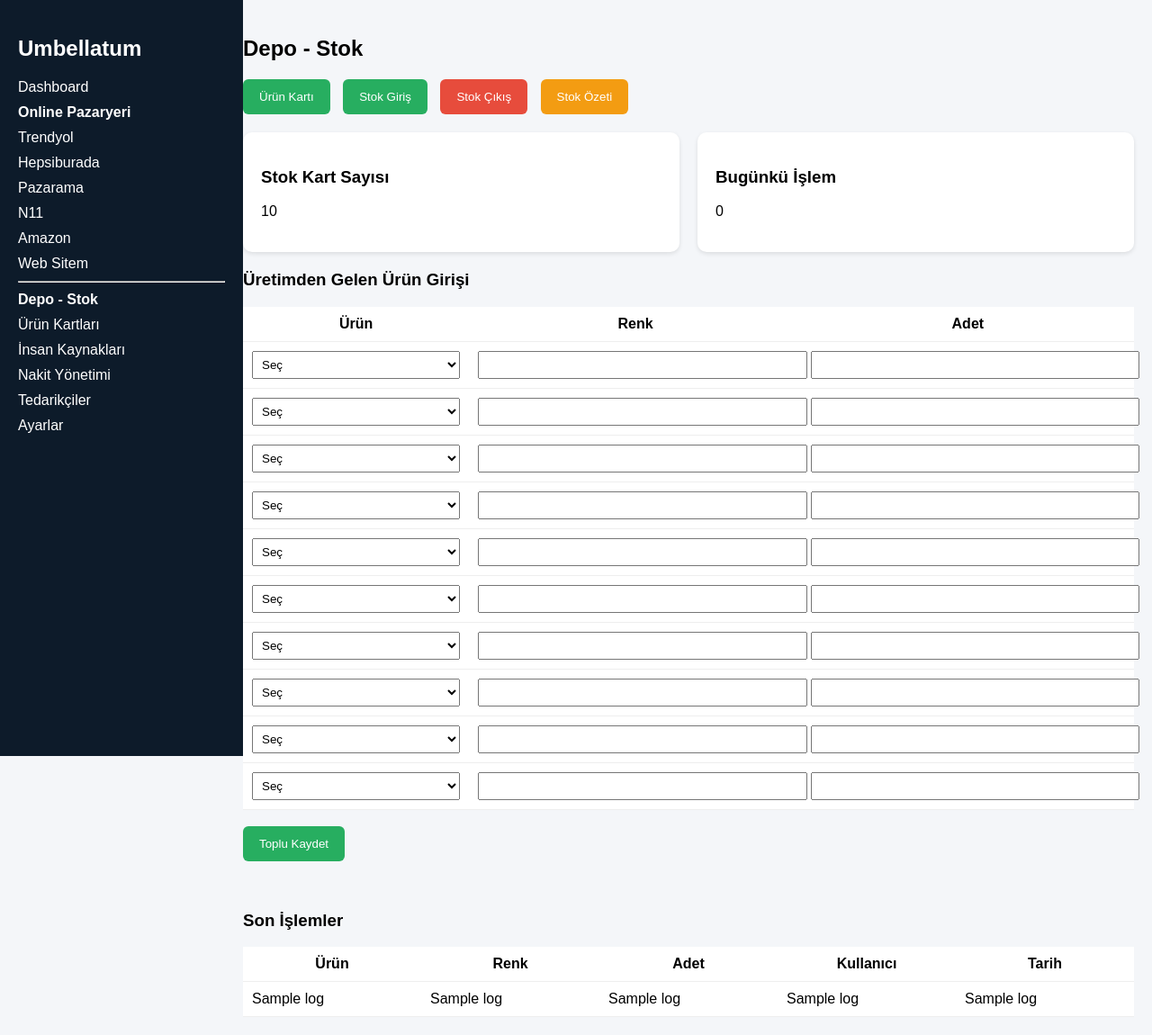
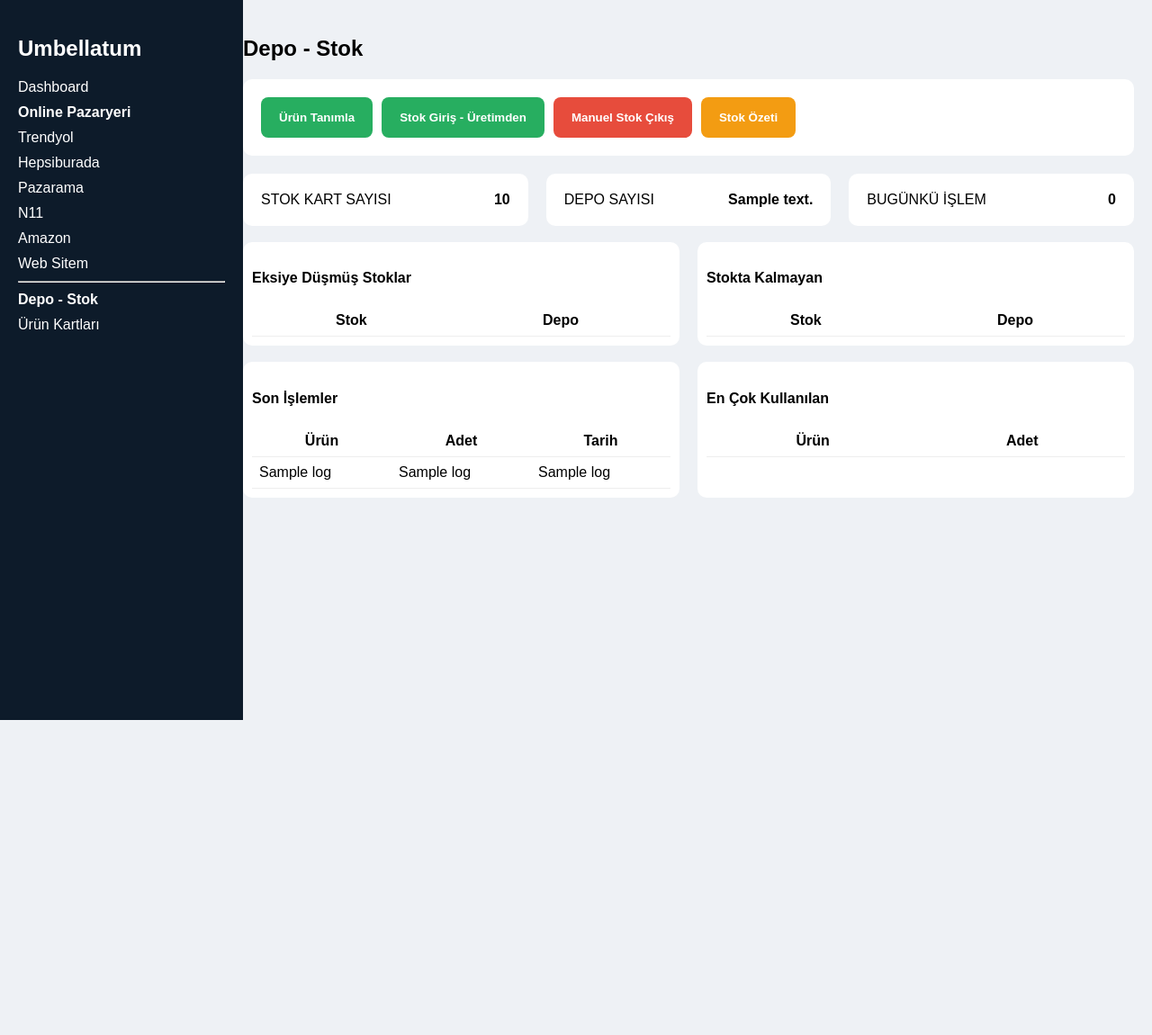
Before and after one commit to umbellatum54/stok-api, a Flask app: template templates/stok.html in a window 1280 px wide. Shown: the whole page at 90% size. After the commit the page ends 800 px from the top, so only its background shows below. Run offline with Flask 3, Linux system fonts and the light colour scheme; the template is opened without the code that fills it: most values are stand-ins (such as "Sample title", 1, 10 or a date in 2020); lists and menus that the app fills with data are empty.

Commit message:
Update stok.html

```diff
--- a/templates/stok.html
+++ b/templates/stok.html
@@ -5,82 +5,68 @@
 <title>Depo - Stok</title>
 
 <style>
-body{margin:0;font-family:Arial;background:#f4f6f9;}
+body{margin:0;font-family:Arial;background:#eef1f5;}
+.sidebar{width:230px;height:100vh;background:#0d1b2a;position:fixed;color:white;padding:20px;}
+.sidebar a{display:block;color:white;text-decoration:none;margin:10px 0;}
 
-/* SOL MENU */
-.sidebar{
-    width:230px;
-    height:100vh;
-    background:#0d1b2a;
-    position:fixed;
-    color:white;
-    padding:20px;
-}
-.sidebar a{
-    display:block;
-    color:white;
-    text-decoration:none;
-    margin:10px 0;
+.main{margin-left:250px;padding:20px;}
+
+.box{background:white;padding:20px;border-radius:10px;margin-bottom:20px;}
+
+.buttons{
+display:flex;
+gap:10px;
+margin-bottom:20px;
 }
 
-/* MAIN */
-.main{
-    margin-left:250px;
-    padding:20px;
+.btn{
+padding:15px 20px;
+border:none;
+border-radius:8px;
+color:white;
+cursor:pointer;
+font-weight:bold;
 }
 
-/* BUTTONS */
-.buttons{
-    margin-bottom:20px;
-}
-.btn{
-    padding:12px 18px;
-    border:none;
-    border-radius:6px;
-    color:white;
-    cursor:pointer;
-    margin-right:10px;
-}
 .green{background:#27ae60;}
 .red{background:#e74c3c;}
+.purple{background:#6c5ce7;}
 .orange{background:#f39c12;}
 
-/* CARDS */
 .cards{
 display:flex;
 gap:20px;
-    margin-bottom:20px;
 }
+
 .card{
 flex:1;
 background:white;
 padding:20px;
 border-radius:10px;
-    box-shadow:0 2px 5px rgba(0,0,0,0.1);
+display:flex;
+align-items:center;
+justify-content:space-between;
 }
 
-/* TABLE */
-table{
-    width:100%;
-    background:white;
-    border-collapse:collapse;
-}
-th, td{
-    padding:10px;
-    border-bottom:1px solid #eee;
+.section{
+display:flex;
+gap:20px;
 }
 
-/* FORM TABLE */
-.form-table select, .form-table input{
-    width:100%;
-    padding:6px;
+.table-box{
+flex:1;
+background:white;
+border-radius:10px;
+padding:10px;
 }
+
+table{width:100%;border-collapse:collapse;}
+th,td{padding:8px;border-bottom:1px solid #eee;}
 </style>
 </head>
 
 <body>
 
-<!-- SOL MENU -->
 <div class="sidebar">
 <h2>Umbellatum</h2>
 
@@ -98,113 +84,98 @@ th, td{
 
 <a href="/stok"><b>Depo - Stok</b></a>
 <a href="/urunler">Ürün Kartları</a>
-<a>İnsan Kaynakları</a>
-<a>Nakit Yönetimi</a>
-<a>Tedarikçiler</a>
-<a>Ayarlar</a>
 </div>
 
-<!-- MAIN -->
 <div class="main">
 
 <h2>Depo - Stok</h2>
 
-<!-- BUTONLAR -->
-<div class="buttons">
-<a href="/urunler"><button class="btn green">Ürün Kartı</button></a>
-<button class="btn green">Stok Giriş</button>
-<button class="btn red">Stok Çıkış</button>
-<button class="btn orange">Stok Özeti</button>
+<!-- 🔥 BUTONLAR -->
+<div class="box buttons">
+
+<a href="/urunler"><button class="btn green">Ürün Tanımla</button></a>
+<a href="/stok-giris"><button class="btn green">Stok Giriş - Üretimden </button></a>
+<a href="/stok-cikis"><button class="btn red">Manuel Stok Çıkış</button></a>
+<a href="/stok-ozet"><button class="btn orange">Stok Özeti</button></a>
+
 </div>
 
-<!-- KARTLAR -->
+<!-- 🔥 KARTLAR -->
 <div class="cards">
+
 <div class="card">
-<h3>Stok Kart Sayısı</h3>
-<p>{{stok_sayisi}}</p>
+<div>STOK KART SAYISI</div>
+<div><b>{{stok_sayisi}}</b></div>
 </div>
 
 <div class="card">
-<h3>Bugünkü İşlem</h3>
-<p>0</p>
-</div>
+<div>DEPO SAYISI</div>
+<div><b>{{depo_sayisi}}</b></div>
 </div>
 
-<!-- 🔥 STOK GİRİŞ -->
-<h3>Üretimden Gelen Ürün Girişi</h3>
+<div class="card">
+<div>BUGÜNKÜ İŞLEM</div>
+<div><b>0</b></div>
+</div>
 
-<form method="POST" action="/stok-toplu-giris">
+</div>
 
-<table class="form-table">
+<br>
+
+<!-- 🔥 ALT TABLOLAR -->
+<div class="section">
+
+<div class="table-box">
+<h4>Eksiye Düşmüş Stoklar</h4>
+<table>
+<tr><th>Stok</th><th>Depo</th></tr>
+</table>
+</div>
+
+<div class="table-box">
+<h4>Stokta Kalmayan</h4>
+<table>
+<tr><th>Stok</th><th>Depo</th></tr>
+</table>
+</div>
+
+</div>
+
+<br>
+
+<div class="section">
+
+<div class="table-box">
+<h4>Son İşlemler</h4>
+<table>
+
 <tr>
 <th>Ürün</th>
-<th>Renk</th>
 <th>Adet</th>
-</tr>
-
-{% for i in range(1,11) %}
-<tr>
-<td>
-<select name="urun{{i}}" onchange="renkDoldur(this, {{i}})">
-<option value="">Seç</option>
-{% for u in urunler %}
-<option value="{{u[1]}}" data-renk="{{u[2]}}">{{u[1]}}</option>
-{% endfor %}
-</select>
-</td>
-
-<td>
-<input name="renk{{i}}" id="renk{{i}}" readonly>
-</td>
-
-<td>
-<input name="adet{{i}}" type="number">
-</td>
-</tr>
-{% endfor %}
-
-</table>
-
-<br>
-<button class="btn green">Toplu Kaydet</button>
-
-</form>
-
-<br><br>
-
-<!-- 🔥 SON İŞLEMLER -->
-<h3>Son İşlemler</h3>
-
-<table>
-<tr>
-<th>Ürün</th>
-<th>Renk</th>
-<th>Adet</th>
-<th>Kullanıcı</th>
 <th>Tarih</th>
 </tr>
 
 {% for l in logs %}
 <tr>
 <td>{{l[1]}}</td>
-<td>{{l[2]}}</td>
 <td>{{l[3]}}</td>
-<td>{{l[4]}}</td>
 <td>{{l[5]}}</td>
 </tr>
 {% endfor %}
 
 </table>
+</div>
+
+<div class="table-box">
+<h4>En Çok Kullanılan</h4>
+<table>
+<tr><th>Ürün</th><th>Adet</th></tr>
+</table>
+</div>
 
 </div>
 
-<!-- JS -->
-<script>
-function renkDoldur(select, i){
-    var renk = select.options[select.selectedIndex].getAttribute("data-renk");
-    document.getElementById("renk"+i).value = renk || "";
-}
-</script>
+</div>
 
 </body>
 </html>
```
Lines whose indentation alone changed are shown as unchanged.
